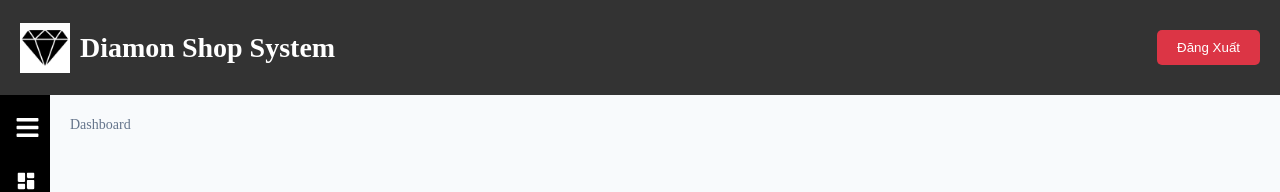
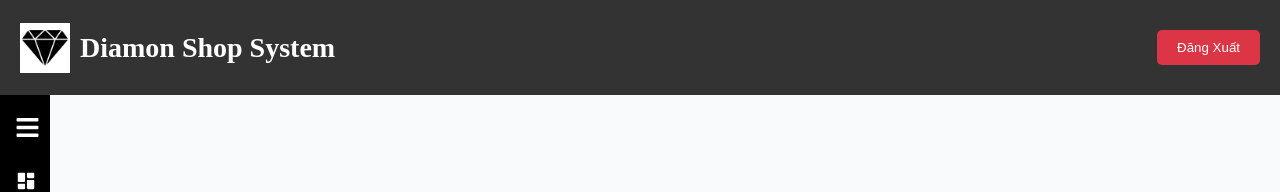
Before and after one commit to DiamondShopSystem/FrontEnd, a React (Create React App) app: page /admin in a window 1280 px wide. Shown: the top 192 px of the page. Built offline with nearby package versions, Linux system fonts and the light colour scheme.

Commit message:
cấu trúc lại folder

```diff
--- a/src/App.js
+++ b/src/App.js
@@ -3,15 +3,15 @@ import "./App.css";
 import UserLogin from "./components/client/UserLogin";
 import VerifyOtp from "./components/client/VerifyOtp";
 import AdminLogin from "./components/admin/AdminLogin";
-import AdminPage from "./components/admin/routesAdmin";
+import AdminMain from "./components/admin/AdminMain";
 
 function App() {
   return (
-        <Routes>
-      <Route path="/admin/login" element={<AdminLogin />} />
+    <Routes>
+
       <Route path="/user/login" element={<UserLogin />} />
       <Route path="/user/verify/otp" element={< VerifyOtp />} />
-      <Route path="admin/*" element={<AdminPage />} />
+      <Route path="/admin/*" element={<AdminMain />} />
     </Routes>
   );
 }
--- a/src/components/admin/Account.jsx
+++ b/src/components/admin/Account.jsx
@@ -15,6 +15,7 @@ export default function Account() {
     const handleDeleteAccount = (index) => {
         setAccounts(accounts.filter((_, i) => i !== index));
     };
+
 
     const handleUpdateAccount = (updatedAccount) => {
         const updatedAccounts = accounts.map((account, i) =>
@@ -102,7 +103,7 @@ const AccountList = ({ accounts, onDelete, onEdit }) => {
             <ul>
                 {accounts.map((account, index) => (
                     <li key={index}>
-                        <h3 style={{fontSize: '1.5rem'}}>{account.name}</h3>
+                        <h3 style={{ fontSize: '1.5rem' }}>{account.name}</h3>
                         <div style={{ display: 'flex', justifyContent: 'flex-end' }}>
                             <button style={buttonStyle} onClick={() => onEdit(index)}>
                                 <FaEdit style={{ marginRight: '5px' }} />
--- /dev/null
+++ b/src/components/admin/AdminMain.jsx
@@ -0,0 +1,29 @@
+import React from 'react';
+import './App.css';
+import { Route, Routes } from 'react-router-dom';
+import Sidebar from './Sidebar.jsx';
+import Dashboard from './Dashboard.jsx';
+import Accounts from './Account.jsx';
+import Category from './Category.jsx';
+import Products from './Product.jsx';
+import Header from './partials/Header.jsx'
+import AdminLogin from './AdminLogin.jsx';
+
+const AdminMain = () => {
+  return (
+    <div className='grid-container'>
+      <Header />
+      <Sidebar>
+        <Routes>
+          <Route path="/login" element={<AdminLogin />} />
+          <Route path="/dashboard" element={<Dashboard />} />
+          <Route path="/accounts" element={<Accounts />} />
+          <Route path="/category" element={<Category />} />
+          <Route path="/products" element={<Products />} />
+        </Routes>
+      </Sidebar>
+    </div>
+  );
+};
+
+export default AdminMain;
--- /dev/null
+++ b/src/components/admin/partials/Header.jsx
@@ -0,0 +1,16 @@
+import React from 'react'
+import logo from "../../../assets/logo1.png";
+
+export default function Header() {
+  return (
+    <div style={{ backgroundColor: '#333', color: '#fff', padding: '10px 20px', display: 'flex', alignItems: 'center', justifyContent: 'space-between' }}>
+      <div style={{ display: 'flex', alignItems: 'center' }}>
+        <img src={logo} alt="Diamond Logo" style={{ width: '50px', marginRight: '10px' }} />
+        <h1 style={{ margin: 0 }}>Diamon Shop System</h1>
+      </div>
+      <div style={{ display: 'flex', alignItems: 'center' }}>
+        <button style={{ backgroundColor: '#dc3545', color: '#fff', border: 'none', padding: '10px 20px', borderRadius: '5px', cursor: 'pointer' }}>Đăng Xuất</button>
+      </div>
+    </div>
+  )
+}
--- a/src/components/admin/routesAdmin.jsx
+++ /dev/null
@@ -1,28 +0,0 @@
-import React from 'react';
-import './App.css';
-import { Route, Routes } from 'react-router-dom';
-import Sidebar from './Sidebar.jsx';
-import Dashboard from './Dashboard.jsx';
-import Accounts from './Account.jsx';
-import Category from './Category.jsx';
-import Products from './Product.jsx';
-import Header from './ui/Header.jsx'
-
-function adminDashboard() {
-  return (
-    <div className='grid-container'>
-      <Header />
-      <Sidebar>
-      <Routes>
-        <Route path="/" element={<Dashboard />} />
-        <Route path="/dashboard" element={<Dashboard />} />
-        <Route path="/accounts" element={<Accounts />} />
-        <Route path="/category" element={<Category />} />
-        <Route path="/products" element={<Products />} />
-      </Routes>
-    </Sidebar>
-    </div>
-  );
-};
-
-export default adminDashboard;
--- a/src/components/admin/ui/Header.jsx
+++ /dev/null
@@ -1,16 +0,0 @@
-import React from 'react'
-import logo from "../../../assets/logo1.png";
-
-export default function Header() {
-  return (
-    <div style={{ backgroundColor: '#333', color: '#fff', padding: '10px 20px', display: 'flex', alignItems: 'center', justifyContent: 'space-between' }}>
-            <div style={{ display: 'flex', alignItems: 'center' }}>
-                <img src={logo} alt="Diamond Logo" style={{ width: '50px', marginRight: '10px' }} />
-                <h1 style={{ margin: 0 }}>Diamon Shop System</h1>
-            </div>
-            <div style={{ display: 'flex', alignItems: 'center' }}>
-                <button style={{ backgroundColor: '#dc3545', color: '#fff', border: 'none', padding: '10px 20px', borderRadius: '5px', cursor: 'pointer' }}>Đăng Xuất</button>
-            </div>
-        </div>
-  )
-}
```
Also changed, not shown: src/components/client/ClientMain.jsx (added, +29 -0 lines).
